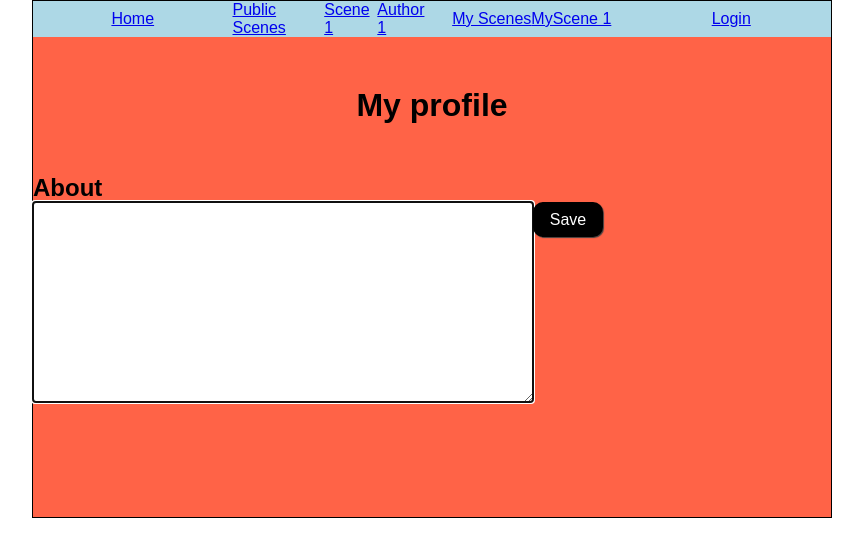
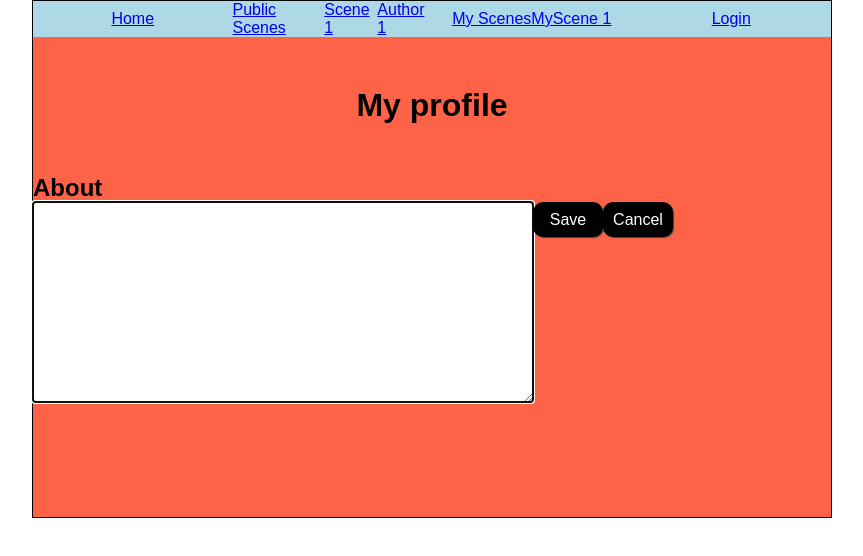
Before and after one commit to TdWa/make-a-scene-frontend, a React (Create React App) app: page /myScenes in a window 1280 px wide. Both pictures are taken after a click on the button "Edit". Shown: the top 556 px of the page, without its empty margins (208-1071 px from the left). Built offline with nearby package versions, Linux system fonts and the light colour scheme.

Commit message:
add cancel button

```diff
--- a/src/pages/MyProfilePage.tsx
+++ b/src/pages/MyProfilePage.tsx
@@ -10,6 +10,7 @@ export default function MyProfilePage() {
   const [edit, setEdit] = useState(false);
   const user = useSelector(selectUser);
   const textareaRef = useRef<HTMLTextAreaElement>(null);
+  const textBeforeEdit = useRef("");
 
   // still need to fix not logged in situation, jwt expired etc
 
@@ -45,7 +46,14 @@ export default function MyProfilePage() {
               ref={textareaRef}
             ></textarea>
             <Button onClick={handleSave}>Save</Button>
-            {/* maybe add a cancel feature later */}
+            <Button
+              onClick={() => {
+                setAbout(textBeforeEdit.current);
+                setEdit(false);
+              }}
+            >
+              Cancel
+            </Button>
           </div>
         ) : (
           <div>
@@ -53,6 +61,7 @@ export default function MyProfilePage() {
             <Button
               onClick={() => {
                 setEdit(true);
+                textBeforeEdit.current = about;
               }}
             >
               Edit
```
